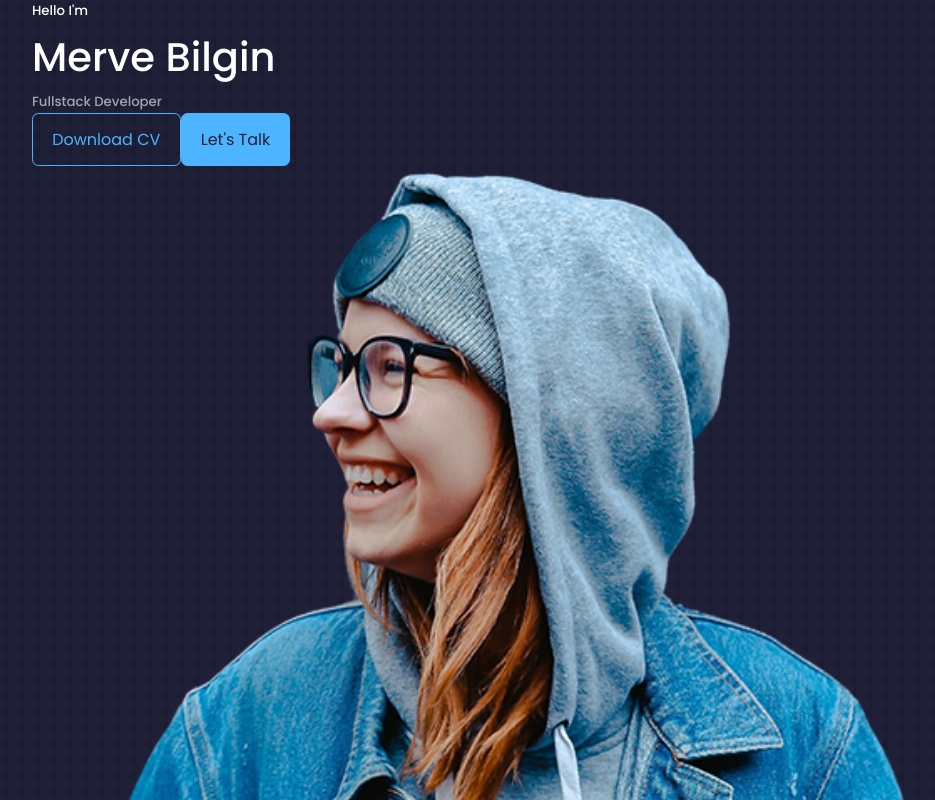
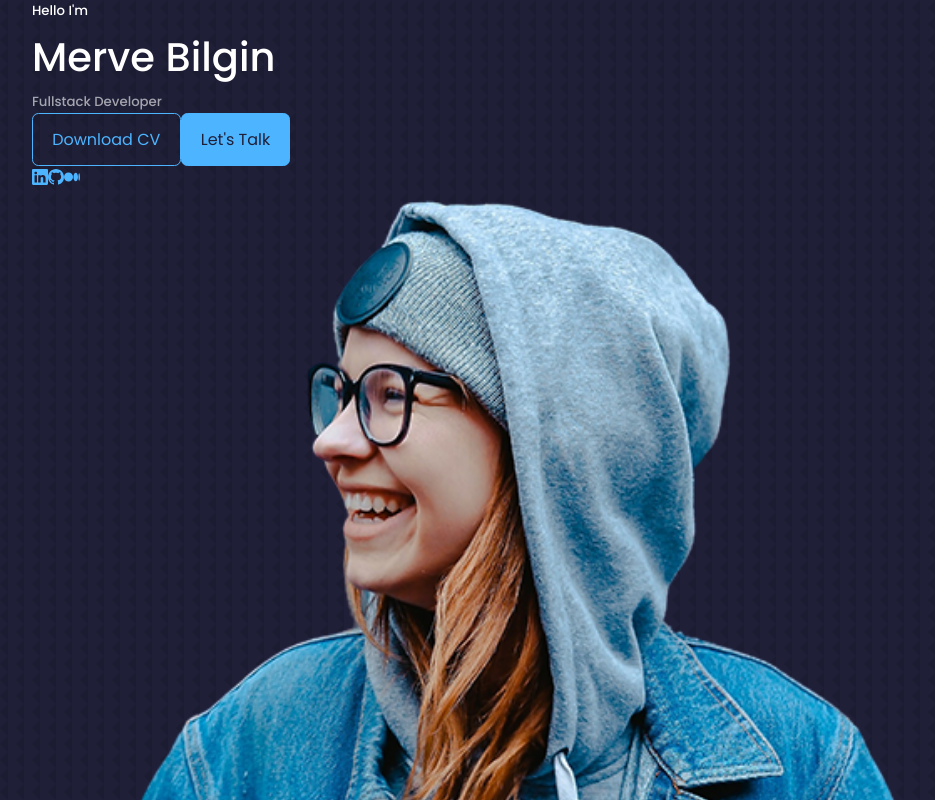
Before and after one commit to mervebilgin/PersonalWebsite, a React (Create React App) app: page / in a window 1280 px wide. Shown: the top 800 px of the page, without its empty margins (128-1063 px from the left). Built offline with nearby package versions, Linux system fonts and the light colour scheme.

Commit message:
Add contact icons

```diff
--- a/src/components/header/Header.jsx
+++ b/src/components/header/Header.jsx
@@ -2,8 +2,9 @@
 import './header.css'
 import CTA from './CTA'
 import ME from '../../assets/me.png'
+import HeaderSocials from './HeaderSocials'
 
-function Header() {
+function header() {
   return (
     <header>
       <div className="container header_container">
@@ -11,6 +12,7 @@
          <h1>Merve Bilgin</h1>
          <h5 className='text-light'>Fullstack Developer</h5>
          <CTA/>
+         <HeaderSocials/>
 
          <div className="me">
           <img src={ME} alt='me'/>
@@ -22,4 +24,4 @@
   )
 }
 
-export default Header
+export default header
--- /dev/null
+++ b/src/components/header/HeaderSocials.jsx
@@ -0,0 +1,20 @@
+import React from 'react'
+import {BsLinkedin} from 'react-icons/bs'
+import {BsGithub} from 'react-icons/bs'
+import {BsMedium} from 'react-icons/bs'
+
+const HeaderSocials = () => {
+  return (
+    <div className='header_socials'>
+        <a href='https://www.linkedin.com/in/merve-bilgin-a35a9117a/'><BsLinkedin/></a>
+        <a href='https://github.com/mervebilgin'><BsGithub/></a>
+        <a href='https://medium.com/@mervebilgin'><BsMedium/></a>
+
+        {/*
+        <a href='https://github.com/mervebilgin' target="_blank"><BsGithub/></a>
+        <a href='https://medium.com/@mervebilgin' target="_blank"><BsMedium/></a> */}
+    </div>
+  )
+}
+
+export default HeaderSocials
```
